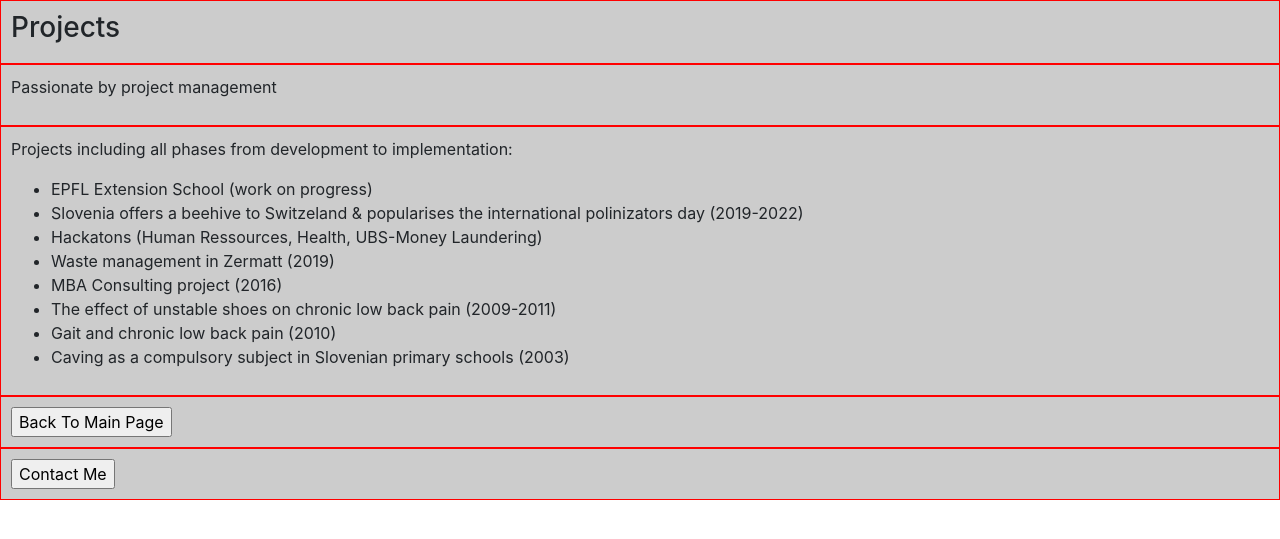
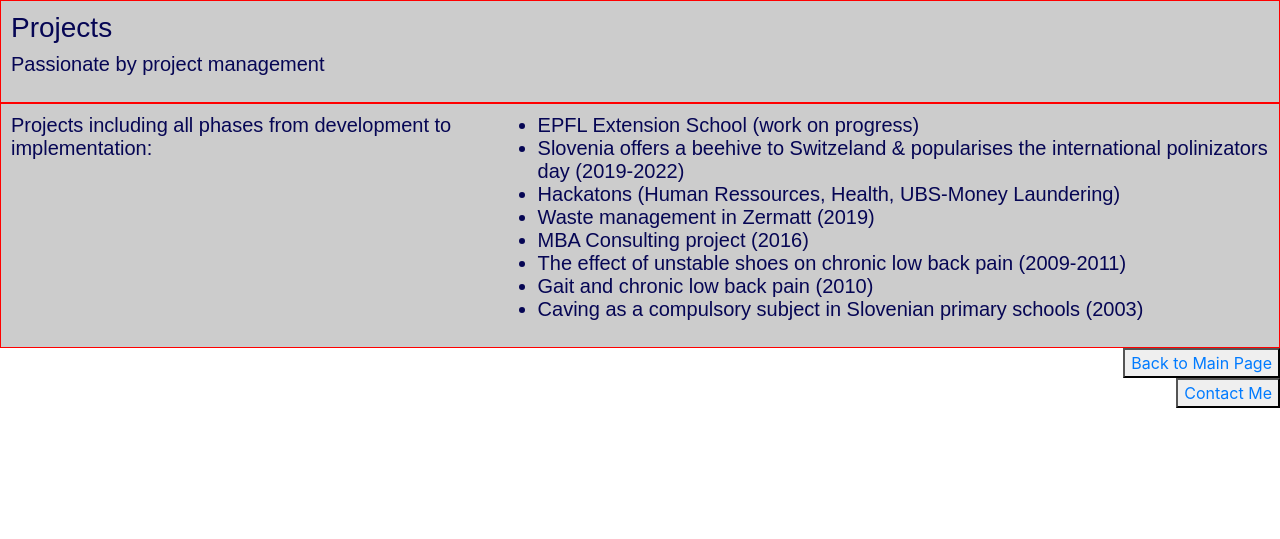
Before and after one commit to Immunitas/myProjectFinal, a Python web app: template templates/HTML/projects.html in a window 1280 px wide. Shown: the top 539 px of the page. Run offline with Jinja, Linux system fonts and the light colour scheme; the template is opened without the code that fills it, so the values that code supplies are empty.

Commit message:
Update projects et contact

```diff
--- a/static/CSS/projects.css
+++ b/static/CSS/projects.css
@@ -1,32 +1,38 @@
 .container3{
     display: flex;
     flex-direction: column;
-    justify-content: space-evenly;
-}
-
-.container3 div{
     border: 1px red solid;
     padding: 10px;
     background-color: #ccc;
-
+}
 .boxProjects{
     flex:1;
+    order: 1;
     flex-direction:column;
+    color: rgb(6, 6, 84);
+    font: normal 20px Arial, Helvetica, sans-serif;
+}
+.boxDetails{
+    display: flex;
+    flex:3;
+    order:2;
     color: rgb(6, 6, 84);
     font: normal 20px Arial, Helvetica, sans-serif;
 }
 .boxText{
     flex:1;
-    flex-direction:column;
+    order:3;
     color: rgb(6, 6, 84);
     font: normal 20px Arial, Helvetica, sans-serif;
 }
-.boxDetails{
-    flex:3;
-    flex-direction: row;
-    color: rgb(6, 6, 84);
-    font: normal 20px Arial, Helvetica, sans-serif;
+.container4{
+    display:flex;
+    flex:1;
+    border: 1px red solid;
+    padding: 10px;
+    background-color: #ccc;
 }
-.mainPage{
-    justify-content: ;
+.button{
+    display:flex;
+    justify-content: right;
 }
--- a/templates/HTML/projects.html
+++ b/templates/HTML/projects.html
@@ -1,9 +1,9 @@
 <!DOCTYPE html>
 <html lang="en">
   <head>
-    <meta charset="UTF-8">
-    <meta http-equiv="X-UA-Compatible" content="IE=edge">
-    <meta name="viewport" content="width=device-width, initial-scale=1.0">
+    <meta charset="UTF-8" />
+    <meta http-equiv="X-UA-Compatible" content="IE=edge" />
+    <meta name="viewport" content="width=device-width, initial-scale=1.0" />
     <title>Projects</title>
     <link rel="stylesheet" href="/static/CSS/projects.css" />
     <link
@@ -15,6 +15,7 @@
     <style id="cvd_style" type="text/css"></style>
   </head>
   <body>
+    <!-- Container 3 -->
     <div class="container3">
       <div class="boxProjects">
         <h3>Projects</h3>
@@ -22,29 +23,37 @@
       <div class="boxText">
         <p>Passionate by project management</p>
       </div>
+    </div>
+    <!-- Container 4 -->
+    <div class="container4">
       <div class="boxDetails">
         <p>Projects including all phases from development to implementation:</p>
         <ul>
           <li>EPFL Extension School (work on progress)</li>
-            <li>Slovenia offers a beehive to Switzeland & popularises the international polinizators day (2019-2022)</li>
+          <li>
+            Slovenia offers a beehive to Switzeland & popularises the
+            international polinizators day (2019-2022)
+          </li>
           <li>Hackatons (Human Ressources, Health, UBS-Money Laundering)</li>
           <li>Waste management in Zermatt (2019)</li>
           <li>MBA Consulting project (2016)</li>
-            <li>The effect of unstable shoes on chronic low back pain (2009-2011)</li>
+          <li>
+            The effect of unstable shoes on chronic low back pain (2009-2011)
+          </li>
           <li>Gait and chronic low back pain (2010)</li>
-            <li>Caving as a compulsory subject in Slovenian primary schools (2003)</li>
+          <li>
+            Caving as a compulsory subject in Slovenian primary schools (2003)
+          </li>
         </ul>
+      </div>
     </div>
     <!-- Footer buttons -->
     <footer>
-        <div class="mainPage">
-          <a href="/templates/index.html"></a>
-          <input type="button" value="Back To Main Page" />
+      <div class="button">
+        <button><a href="/templates/index.html">Back to Main Page</a></button>
       </div>
-        <div class="contactMe">
-            <footer>
-              <a href="contact.html"></a>
-              <input type="button" value="Contact Me" />
+      <div class="button">
+        <button><a href="contact.html">Contact Me</a></button>
       </div>
     </footer>
     <!-- End -->
```
Also changed, not shown: static/CSS/contact.css (added, +21 -0 lines), static/CSS/index.css (+5 -12 lines), templates/HTML/contact.html (+45 -0 lines), templates/index.html (+3 -6 lines), 3 other files. Lines whose indentation alone changed are shown as unchanged.
